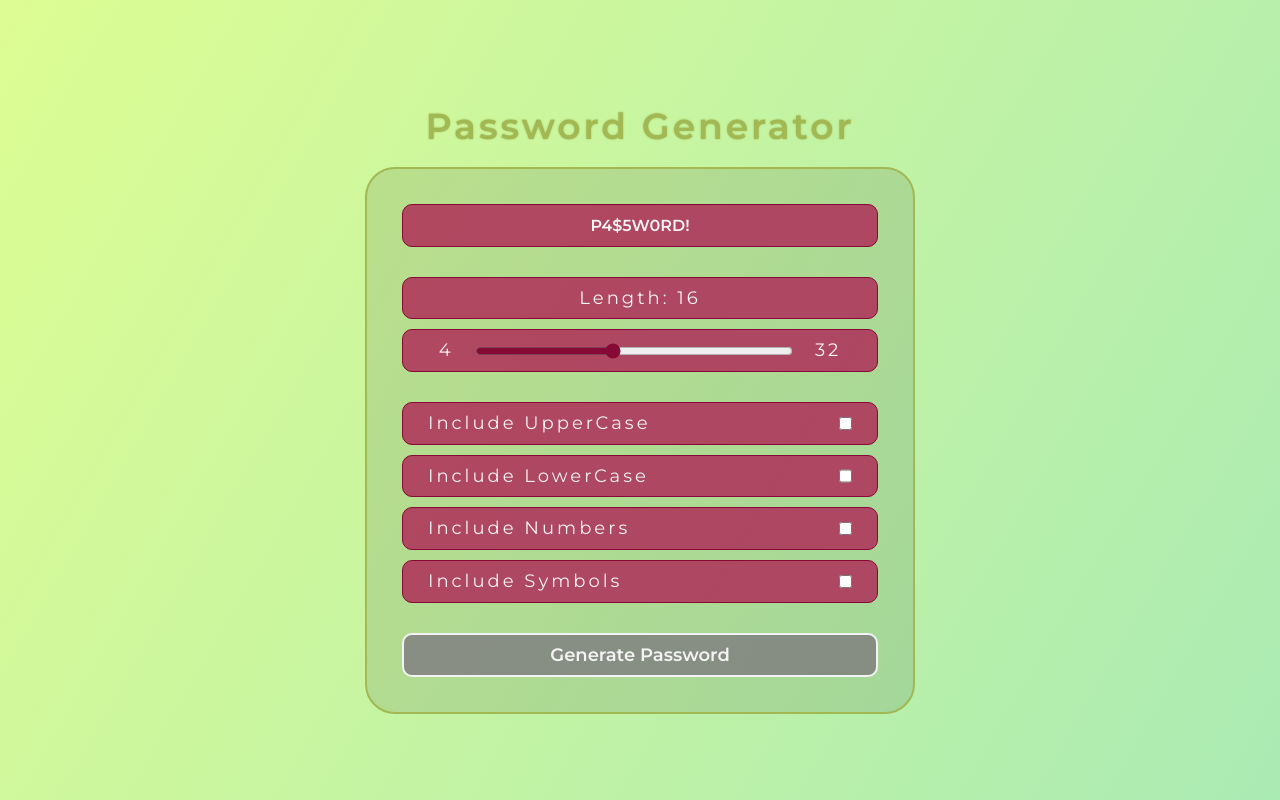
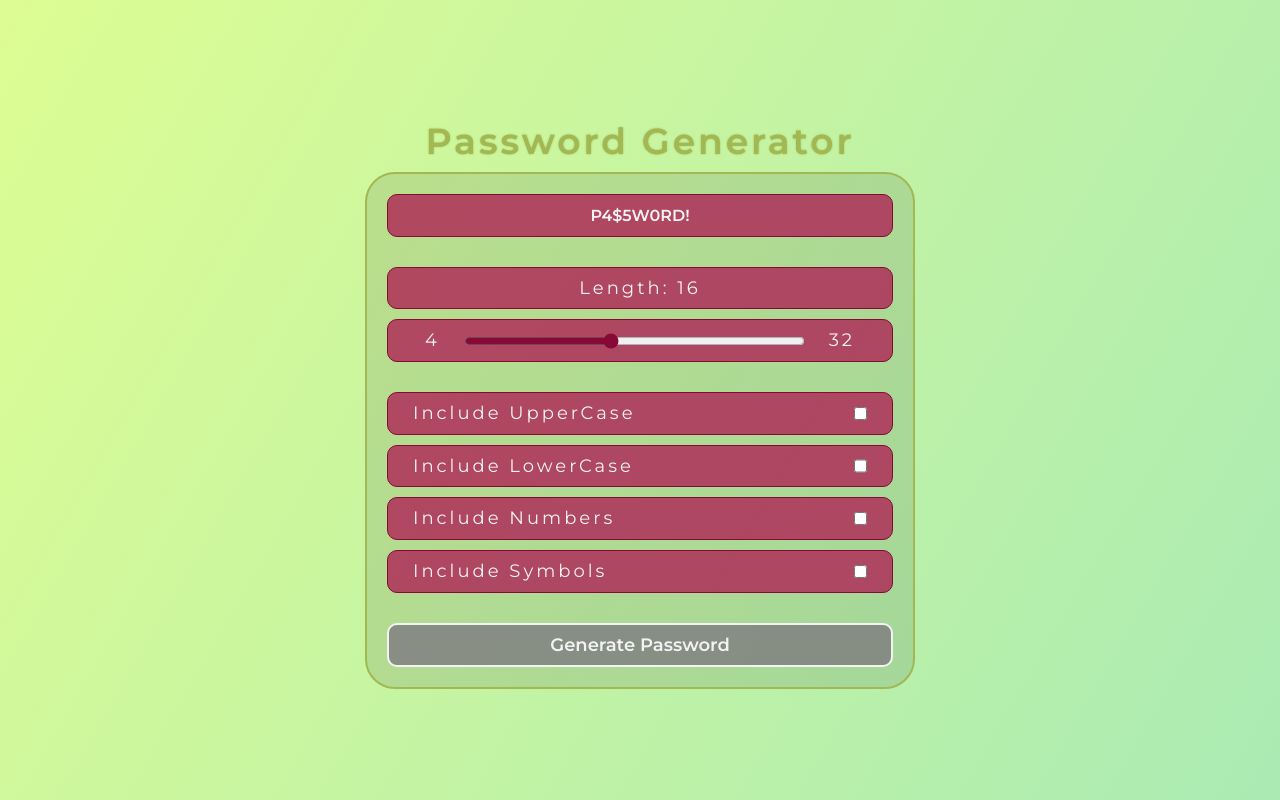
Before and after one commit to Ara-Polanco/password-generator, a plain HTML site: page index.html in a window 1280 px wide. Drawn offline with Linux system fonts and the light colour scheme.

Commit message:
Changing: css styles

```diff
--- a/css/styles.css
+++ b/css/styles.css
@@ -18,7 +18,7 @@ html {
 
 body {
     font-family: var(--fuentePrincipal);
-    font-size: 1.6rem;
+    font-size: 1.4rem;
     letter-spacing: 3px;
     min-height: 100vh;
     margin: 0;
@@ -66,11 +66,11 @@ p {
     text-align: center;
     color: var(--colorVerde);
     text-shadow: 0 0 2px var(--colorVerde);
-    margin: 2rem;
+    margin: 1rem;
 }
 
 .generator {
-    padding: 3.5rem;
+    padding: 2rem;
     border-radius: 3rem;
     background-color: rgba(0,0,0,.1);
     border: 2px solid var(--colorVerde);
@@ -143,7 +143,6 @@ p {
     }
 
     .generator {
-        width: 75%;
         width: 80%;
     }
     .generator__password-value {
```
